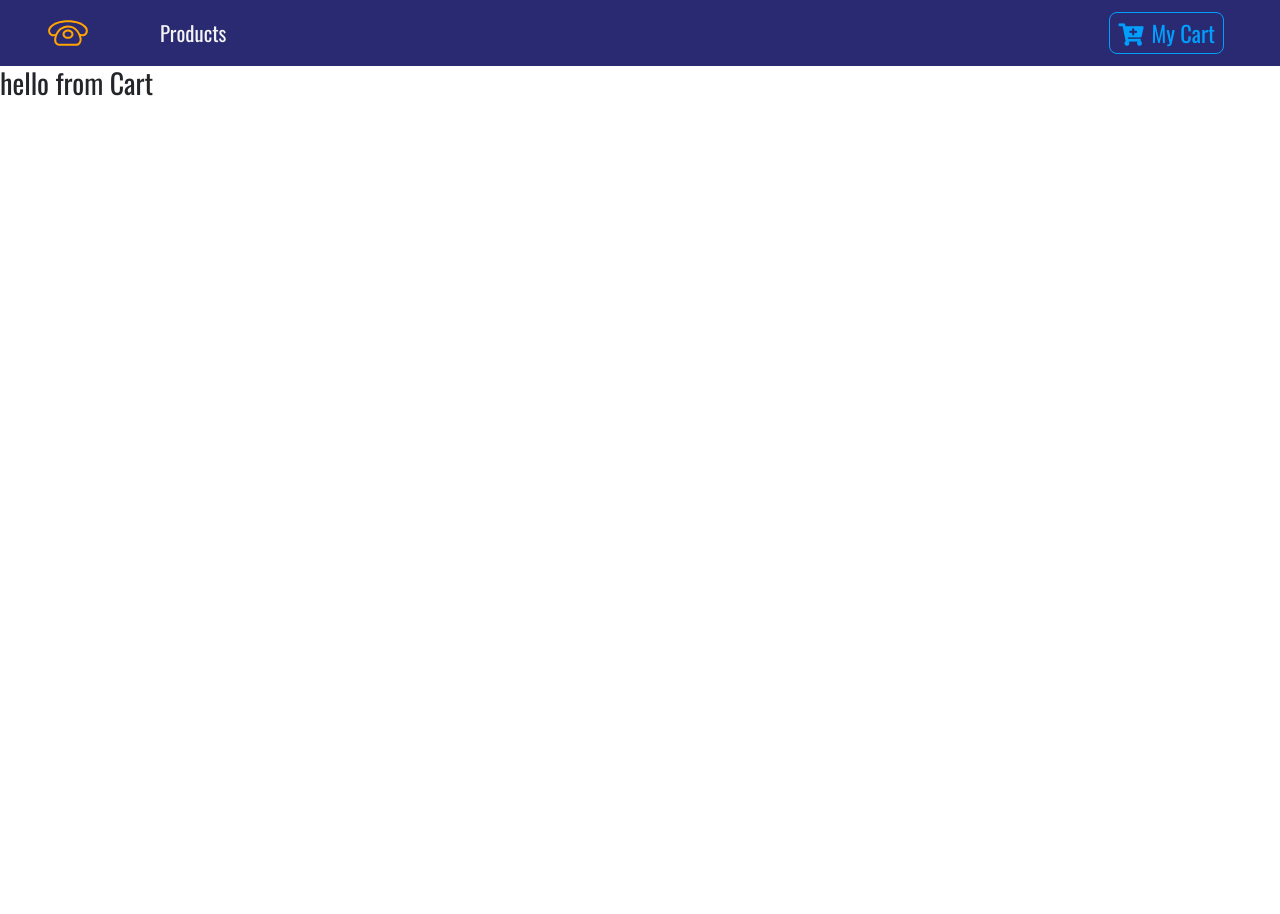
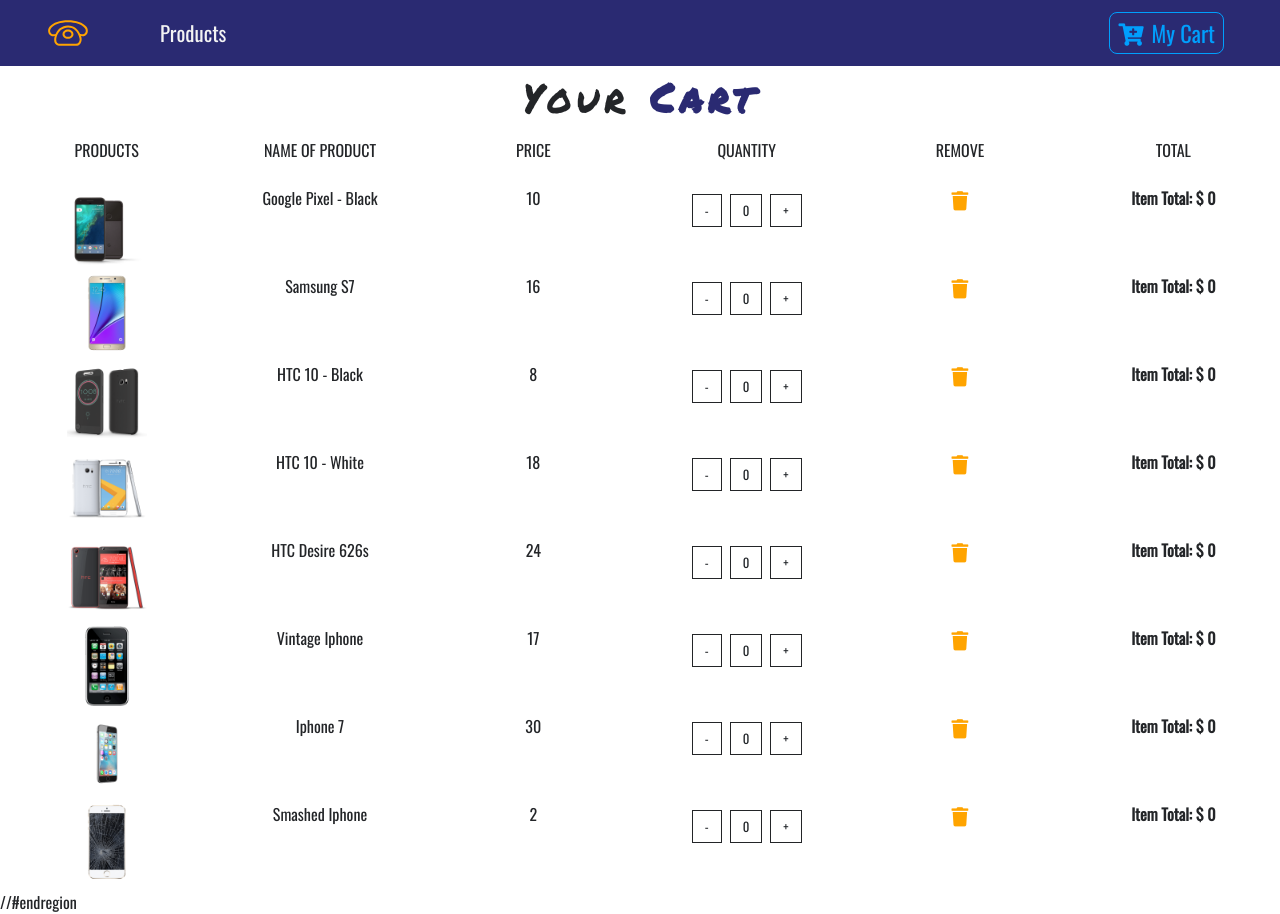
Before and after one commit to singhprince123/E-commerce-store, a React (Create React App) app: page /cart in a window 1280 px wide. Before the commit the page ends 800 px from the top, so only its background shows below. Built offline with nearby package versions, Linux system fonts and the light colour scheme.

Commit message:
added a modal

```diff
--- a/src/App.css
+++ b/src/App.css
@@ -25,3 +25,24 @@
 .text-bright{
   color: var(--lightBlue)
 }
+
+.btn-black{
+  background: transparent;
+  text-transform: uppercase;
+  font-size: 0.8rem !important;
+  color: var(--mainDark);
+  border-radius: 0 !important;
+  border: 0.01rem solid var(--mainDark) !important;
+
+}
+
+.btn-black:hover{
+  background: var(--mainDark) !important;
+  color: var(--mainWhite) !important
+}
+
+.cart-icon{
+  cursor: pointer;
+  font-size: 1.2rem;
+  color: var(--mainYellow)
+}
--- a/src/App.js
+++ b/src/App.js
@@ -5,8 +5,9 @@
 import ProductList from './components/ProductList';
 import Navbar from './components/Navbar'
 import Details from './components/Details'
-import Cart from './components/Cart'
+import Cart from './components/Cart/Cart'
 import Default from './components/Default'
+import Modal from './components/Modal'
 
 class App extends Component {
   render() {
@@ -19,7 +20,7 @@
           <Route  exact path="/" component={ProductList}></Route>
           <Route  component={Default}></Route>
         </Switch>
-
+        <Modal />
      </React.Fragment>
     );
   }
--- a/src/Context.js
+++ b/src/Context.js
@@ -10,13 +10,20 @@
 
     state={
        products: [],
-       detailProduct: detailProduct
+       detailProduct: detailProduct,
+       cart: storeProducts,
+       modalOpen : false,
+       modalProduct: detailProduct,
+       cartSubTotal: 0,
+       cartTax: 0,
+       cartTotal:0
     }
 
     componentDidMount(){
 
       this.setProduct()
     }
+
     setProduct = () => {
       let tempProducts = [];
       storeProducts.forEach( item => {
@@ -27,20 +34,74 @@
        return { products: tempProducts }
       })
     }
-    handleDetalil = () => {
-        console.log("hello from detail")
+
+    getItem = (id) => {
+      const product = this.state.products.find(item => item.id === id);
+      return product;
+    }
+    handleDetalil = (id) => {
+        const product = this.getItem(id);
+        this.setState({
+          detailProduct: product
+        })
     }
 
+    openModal = (id) => {
+      const product = this.getItem(id);
+      this.setState( () => {
+        return { modalOpen: true, modalProduct: product}
+      })
+    }
+
+    closeModal = () => {
+      this.setState( () => {
+        return { modalOpen: false}
+      });
+    }
     addToCart =(id) =>{
-        console.log(" Detail from add to cart: ", id)
+        const tempProducts = [...this.state.products];
+        const indexOfProducts = tempProducts.indexOf(this.getItem(id));
+        const product = tempProducts[indexOfProducts];
+        product.inCart = true;
+        product.count = 1;
+        const price = product.price;
+        product.total = price;
+        this.setState( () => {
+          return { product : tempProducts ,
+                   cart : [...this.state.cart, product]
+          }
+        }, ()=> console.log(this.state))
     }
+
+    increment = (id) => {
+      console.log("this is increment method")
+    }
+
+    decrement = (id) => {
+      console.log("this is decrement method")
+    }
+
+    removeItem = (id) => {
+      console.log("this is item removed method")
+    }
+
+    clearCart = () => {
+      console.log("cart was cleared")
+    }
+
   render() {
     return (
       <ProductContext.Provider
       value={ {
         ...this.state,
-        hadleDetail : this.handleDetalil,
-        addToCart : this.addToCart
+        handleDetail : this.handleDetalil,
+        addToCart : this.addToCart,
+        openModal : this.openModal,
+        closeModal: this.closeModal,
+        increment: this.increment,
+        decrement: this.decrement,
+        removeItem: this.removeItem,
+        clearCart: this.clearCart
       }
        }>
           {this.props.children}
--- a/src/components/Cart.js
+++ /dev/null
@@ -1,11 +0,0 @@
-import React, { Component } from 'react'
-
-export default class Cart extends Component {
-  render() {
-    return (
-      <div>
-        <h3>hello from Cart</h3>
-      </div>
-    )
-  }
-}
--- /dev/null
+++ b/src/components/Cart/Cart.js
@@ -0,0 +1,35 @@
+import React, { Component } from 'react'
+import Title from '../Title'
+import CartColumns from './CartColumns'
+import CartList from './CartList'
+import EmptyCart from './EmptyCart'
+import { ProductConsumer } from '../../Context'
+import CartTotals from './CartTotals'
+export default class Cart extends Component {
+  render() {
+    return (
+     <section>
+       <ProductConsumer>
+         { value => {
+           const { cart } = value;
+           if(cart.length > 0 ){
+             return (
+               <React.Fragment>
+                <Title name="your" title="cart" />
+                <CartColumns />
+                <CartList value={value} />
+                <CartTotals value={value} />
+               </React.Fragment>
+             )
+           }else {
+             return <EmptyCart />
+           }
+         }}
+
+
+       </ProductConsumer>
+
+     </section>
+    )
+  }
+}
--- /dev/null
+++ b/src/components/Cart/CartColumns.js
@@ -0,0 +1,34 @@
+import React from 'react'
+
+export default function CartColumns() {
+  return (
+    <div className="container-fluid text-center d-none d-lg-block">
+      <div className="row">
+        <div className="col-10 mx-auto col-lg-2">
+         <p className="text-uppercase">products</p>
+        </div>
+
+        <div className="col-10 mx-auto col-lg-2">
+         <p className="text-uppercase">name of product</p>
+        </div>
+
+        <div className="col-10 mx-auto col-lg-2">
+         <p className="text-uppercase">price</p>
+        </div>
+
+        <div className="col-10 mx-auto col-lg-2">
+         <p className="text-uppercase">quantity</p>
+        </div>
+
+        <div className="col-10 mx-auto col-lg-2">
+         <p className="text-uppercase">remove</p>
+        </div>
+
+        <div className="col-10 mx-auto col-lg-2">
+         <p className="text-uppercase">total</p>
+        </div>
+      </div>
+
+    </div>
+  )
+}
--- /dev/null
+++ b/src/components/Cart/CartItem.js
@@ -0,0 +1,44 @@
+import React from 'react'
+
+export default function CartItem({item , value}) {
+    const { id , title ,img , price , total ,count} = item;
+    const { increment ,decrement , removeItem} = value;
+  return (
+    <div className="row my-2 text-capitalize text-center">
+      <div className="col-10 mx-auto  col-lg-2">
+        <img src={img} alt="product" style={{width:"5rem" , height: "5rem"}}
+        className="img-fluid" />
+      </div>
+      <div className="col-10 mx-auto  col-lg-2">
+        <span className="d-lg-none">product :</span>
+          {title}
+      </div>
+      <div className="col-10 mx-auto  col-lg-2">
+        <span className="d-lg-none">price :</span>
+          {price}
+      </div>
+      <div className="col-10 mx-auto col-lg-2 my-2 my-lg-8">
+       <div className="d-flex justify-content-center">
+         <span className="btn btn-black mx-1" onClick={ ()=> decrement(id)} >
+         -
+         </span>
+         <span className="btn btn-black mx-1">
+         {count}
+         </span>
+         <span className="btn btn-black mx-1" onClick={ ()=> increment(id)} >
+         +
+         </span>
+       </div>
+      </div>
+      {/* */}
+      <div className="col-10 mx-auto  col-lg-2">
+        <div className="cart-icon">
+         <i className="fas fa-trash" onClick={ () => removeItem() } ></i>
+        </div>
+      </div>
+      <div className="col-10 mx-auto  col-lg-2">
+        <strong>item total: $ {total}</strong>
+      </div>
+    </div>
+  )
+}
--- /dev/null
+++ b/src/components/Cart/CartList.js
@@ -0,0 +1,18 @@
+import React from 'react'
+import CartItem from './CartItem'
+
+export default function CartList({value}) {
+    const { cart } = value;
+    console.log(value , cart)
+  return (
+    <div className="container-fluid">
+      {cart.map( item => {
+          return <CartItem
+                      key={item.id}
+                      item={item}
+                      value={value}/>
+      })}
+
+    </div>
+  )
+}
--- /dev/null
+++ b/src/components/Cart/CartTotals.js
@@ -0,0 +1,10 @@
+import React from 'react'
+
+export default function CartTotals({value}) {
+    const {cartSubTotal , cartTax ,cartTotal , clearCart } = value;
+  return (
+    <React.Fragment>
+        //#endregion
+    </React.Fragment>
+  )
+}
--- /dev/null
+++ b/src/components/Cart/EmptyCart.js
@@ -0,0 +1,15 @@
+import React, { Component } from 'react'
+
+export default class EmptyCart extends Component {
+  render() {
+    return (
+      <div className="container mt-5">
+        <div className="row">
+          <div className="col-10 mx-auto text-center text-title">
+            <h1>your cart is currently empty</h1>
+          </div>
+        </div>
+      </div>
+    )
+  }
+}
--- /dev/null
+++ b/src/components/Modal.js
@@ -0,0 +1,61 @@
+import React, { Component } from 'react'
+import styled from 'styled-components'
+import { ProductConsumer } from '../Context'
+import { ButtonContainer } from './Button'
+import { Link } from 'react-router-dom'
+
+export default class Modal extends Component {
+  render() {
+    return (
+     <ProductConsumer>
+       {(value) => {
+         const { modalOpen , closeModal } = value;
+         const { img , title , price } = value.modalProduct;
+
+         if(!modalOpen){
+           return null;
+         }else {
+          return ( <ModalContainer>
+              <div className="container">
+                 <div className="row">
+                   <div id="modal" className="col-8 mx-auto col-md-6 col-lg-4
+                    text-capitalize text-center p-5">
+                    <h5>Item added to cart</h5>
+                    <img src={img} className="img-fluid" alt="product" />
+                    <h5>{title}</h5>
+                    <h5 className="text-muted">price: $ {price}</h5>
+
+                    <Link to="/">
+                    <ButtonContainer onClick={()=> closeModal()}>
+                     Store
+                    </ButtonContainer>
+                    </Link> <Link to="/cart">
+                    <ButtonContainer cart onClick={()=> closeModal()}>
+                      Go To Cart
+                    </ButtonContainer>
+                    </Link>
+                   </div>white
+                 </div>
+              </div>
+           </ModalContainer>
+          )}
+       }}
+     </ProductConsumer>
+    )
+  }
+}
+
+const ModalContainer = styled.div`
+position: fixed;
+top:0;
+left: 0;
+right: 0;
+bottom: 0;
+background: rgba(0,0,0,0.3);
+display: flex;
+align-items: center;
+justify-content: center;
+#modal {
+  background: var(--mainWhite);
+}
+`;
```
Also changed, not shown: src/components/Product.js (+11 -5 lines).
